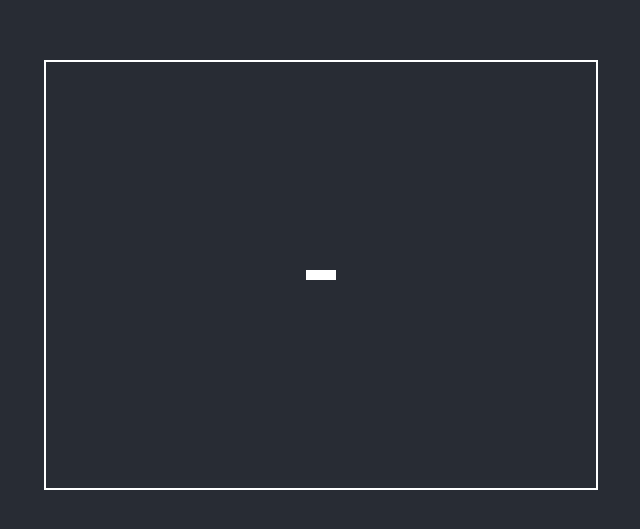
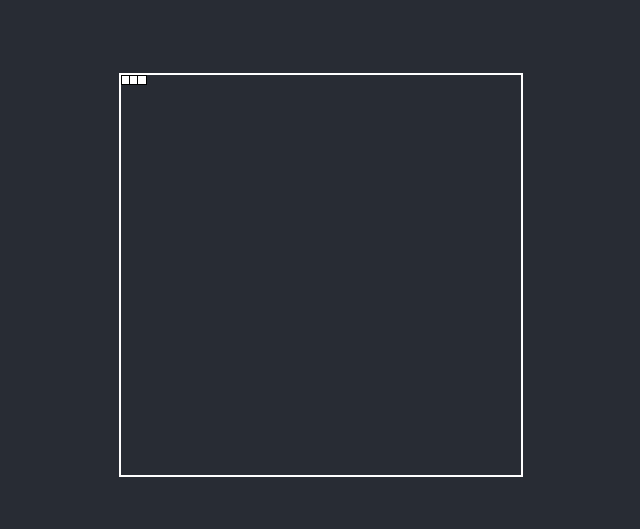
Before and after one commit to Takeddiney/React-snakegame, a React (Create React App) app: page /game in a window 1280 px wide. Shown: the part 125-654 px from the top of the page, without its empty margins (319-959 px from the left). Built offline with nearby package versions, Linux system fonts and the light colour scheme.

Commit message:
Style game component

```diff
--- a/src/Game.css
+++ b/src/Game.css
@@ -1,9 +1,22 @@
 .game__container {
     border: 2px solid #fff;
-    padding: 8em 10em;
+    width: 400px;
+    height: 400px;
+    position: relative;
 }
-.snake {
-    width: 30px;
-    height: 10px;
+.snake__dot {
+    position: absolute;
+    height: 2%;
+    width: 2%;
     background: #fff;
+    left: 0;
+    top: 0;
+    border: 1px solid #000;
 }
+
+.snake__dot.sec {
+    left: 2%;
+}
+.snake__dot.th {
+    left: 4%;
+}
--- a/src/Game.js
+++ b/src/Game.js
@@ -6,7 +6,9 @@ function Game() {
     <div className="game">
         <header className="app__header">
           <div className="game__container">
-            <div className="snake"></div>
+            <div className="snake__dot"></div>
+            <div className="snake__dot sec"></div>
+            <div className="snake__dot th"></div>
           </div>
         </header>
       </div>
```
